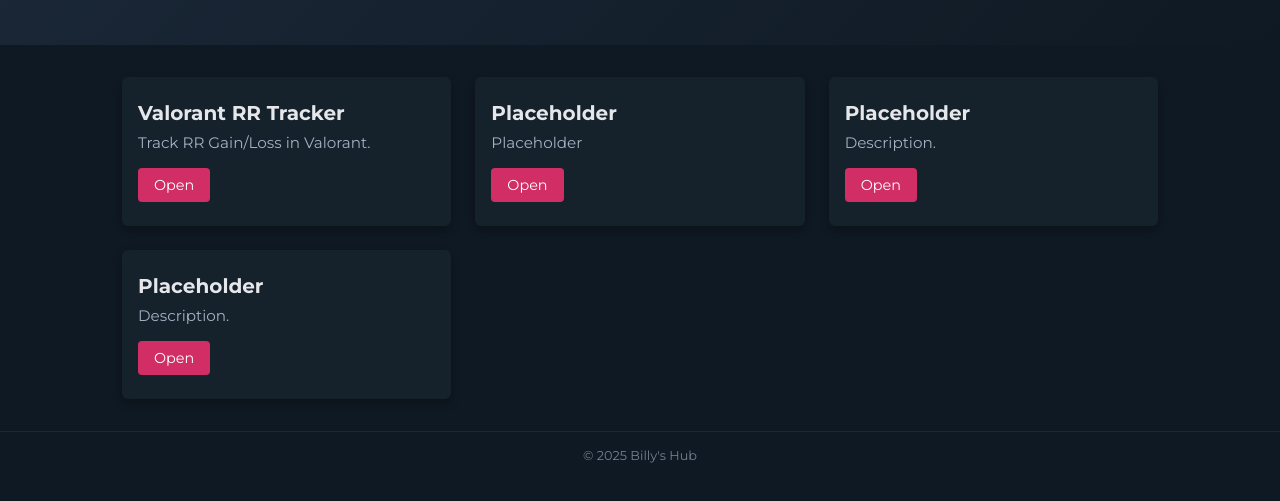
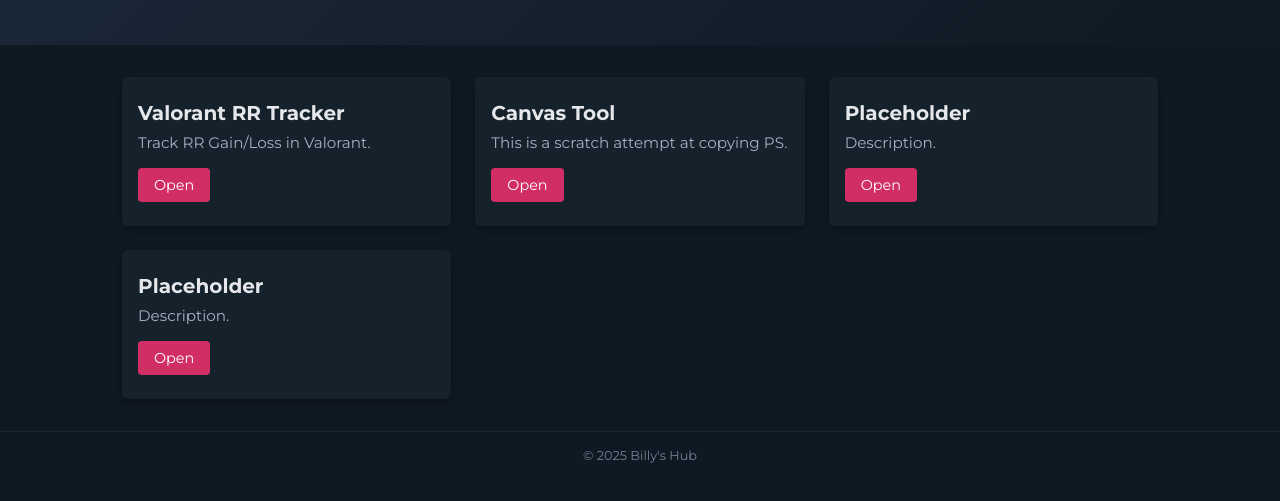
Before and after one commit to BinaryStuff/BinaryStuff.github.io, a plain HTML site: page index.html in a window 1280 px wide. Shown: the part 145-646 px from the top of the page. Drawn offline with Linux system fonts and the light colour scheme.

Commit message:
Update index.html

```diff
--- a/index.html
+++ b/index.html
@@ -30,9 +30,9 @@
             </div>
             <!-- Placeholder cards for future projects. Duplicate and update as needed. -->
             <div class="card" tabindex="0">
-                <h3>Placeholder</h3>
-                <p class="description">Placeholder</p>
-                <a href="#" class="card-link">Open</a>
+                <h3>Canvas Tool</h3>
+                <p class="description">This is a scratch attempt at copying PS.</p>
+                <a href="CanvasTest.html" class="card-link">Open</a>
             </div>
             <div class="card" tabindex="0">
                 <h3>Placeholder</h3>
```
